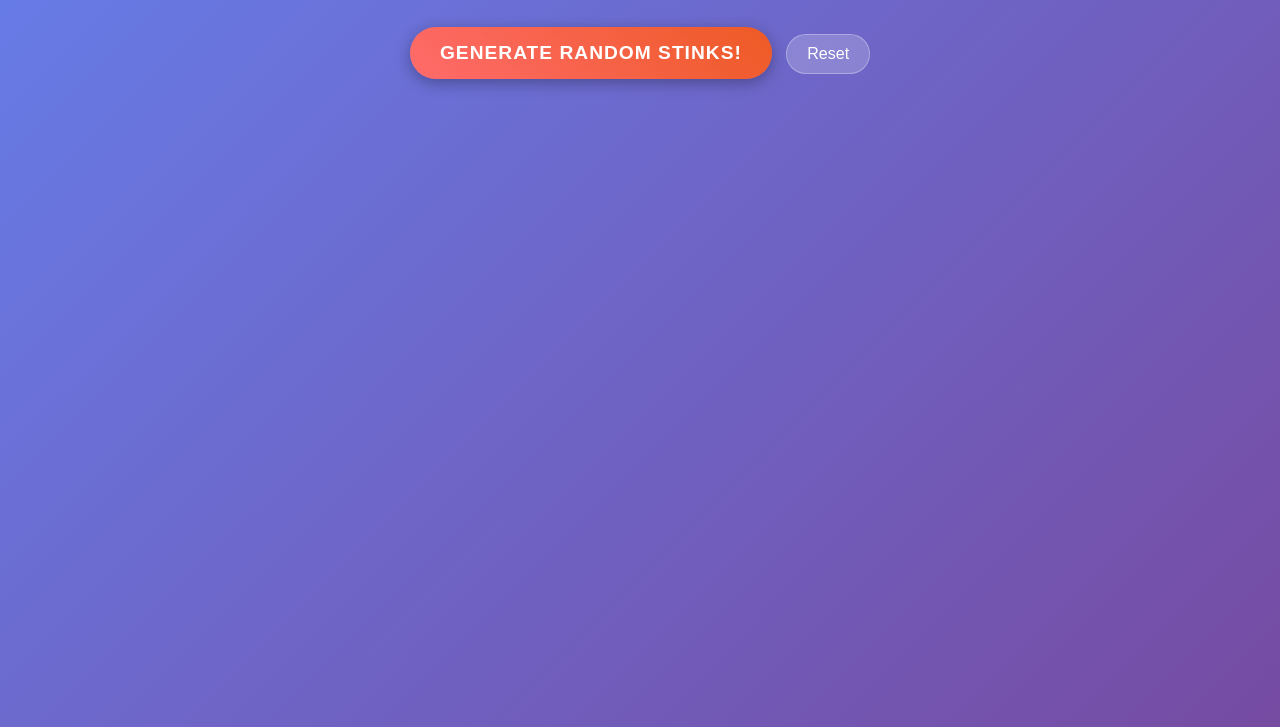
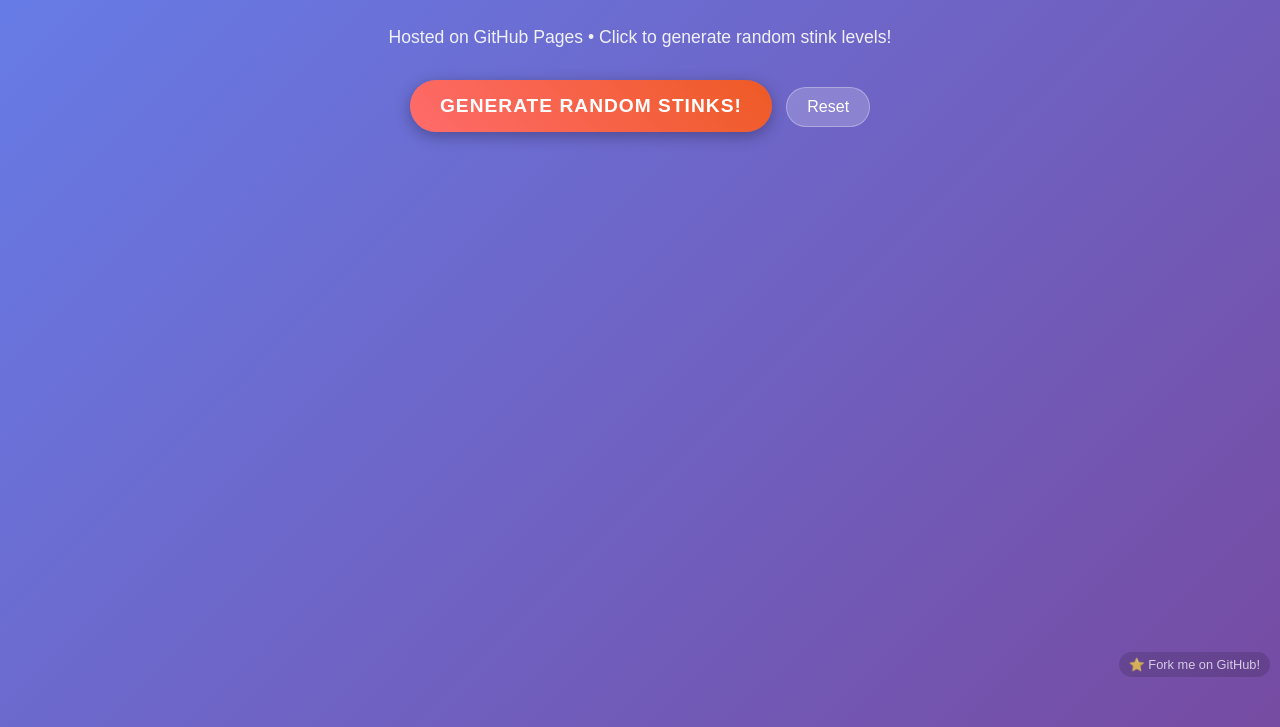
Before and after one commit to Tomfartsglow/hereAvi, a plain HTML site: page Index.html in a window 1280 px wide. Shown: the part 113-840 px from the top of the page. Drawn offline with Linux system fonts and the light colour scheme.

Commit message:
Update Index.html

```diff
--- a/Index.html
+++ b/Index.html
@@ -3,7 +3,9 @@
 <head>
     <meta charset="UTF-8">
     <meta name="viewport" content="width=device-width, initial-scale=1.0">
-    <title>Avi Stinks Generator</title>
+    <title>Avi Stinks Generator - GitHub Pages</title>
+    <meta name="description" content="A fun generator that tells you how much Avi stinks with random numbers!">
+    <meta name="author" content="GitHub User">
     <style>
         body {
             font-family: 'Arial', sans-serif;
@@ -143,6 +145,9 @@
 <body>
     <div class="container">
         <h1>🦨 Avi Stinks Generator 🦨</h1>
+        <p style="font-size: 1.1rem; margin-bottom: 2rem; opacity: 0.9;">
+            Hosted on GitHub Pages • Click to generate random stink levels!
+        </p>
 
         <div class="button-container">
             <button class="generate-btn" onclick="generateStinks()">
@@ -254,7 +259,20 @@
             currentCount = 0;
         }
 
-        // Add some fun interactions
+        // Add GitHub Pages footer info
+        const footer = document.createElement('div');
+        footer.style.cssText = `
+            position: fixed;
+            bottom: 10px;
+            right: 10px;
+            background: rgba(0,0,0,0.2);
+            padding: 5px 10px;
+            border-radius: 15px;
+            font-size: 0.8rem;
+            opacity: 0.7;
+        `;
+        footer.innerHTML = '⭐ Fork me on GitHub!';
+        document.body.appendChild(footer);
         document.addEventListener('keydown', function(event) {
             if (event.code === 'Space') {
                 event.preventDefault();
```
